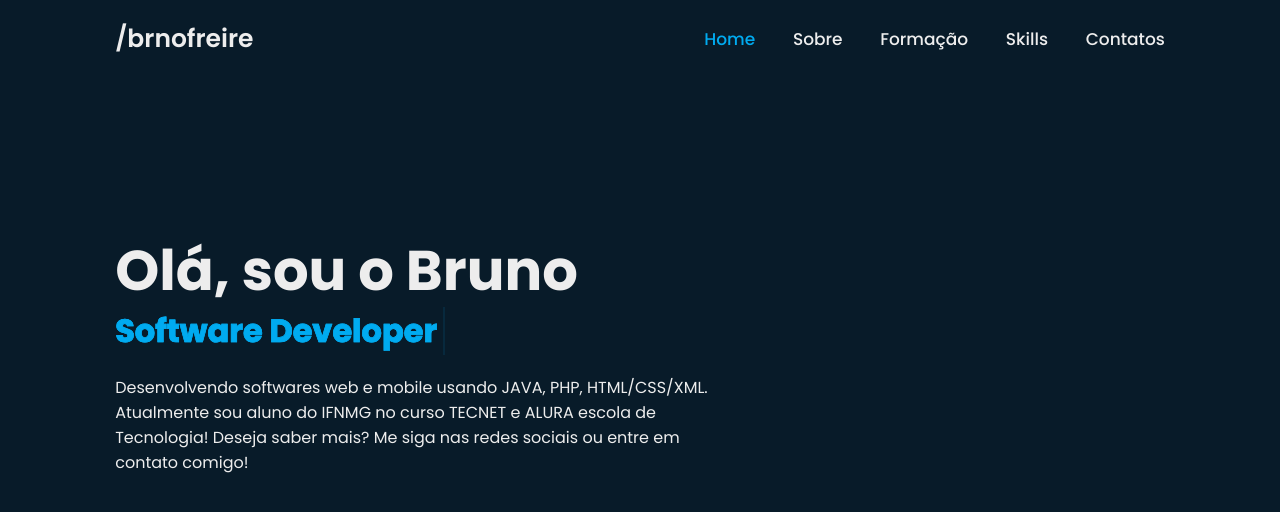
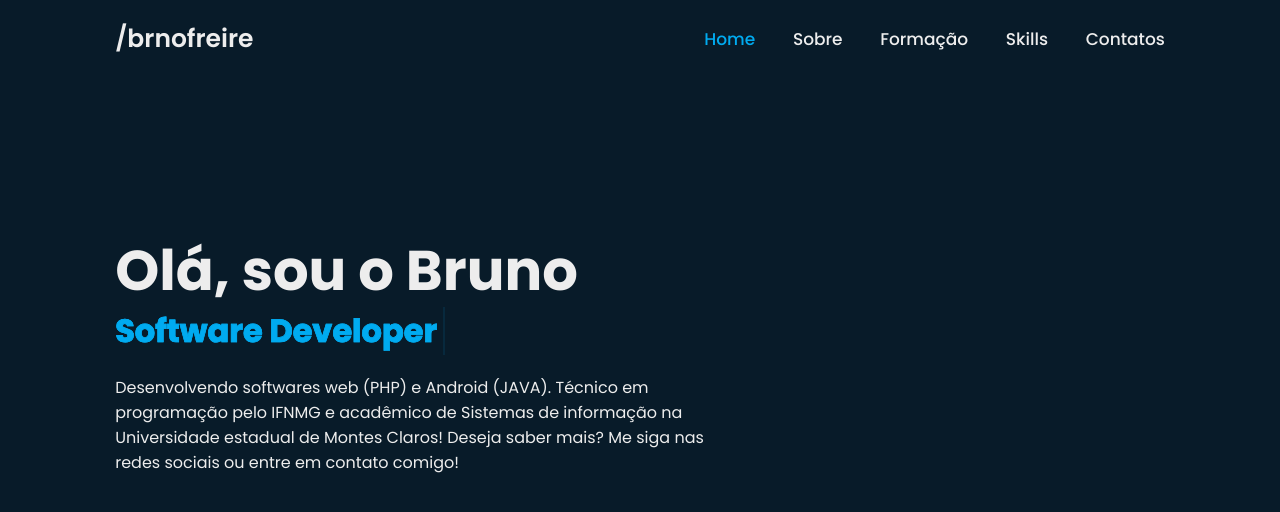
Before and after one commit to brnofreire/portfolio, a plain HTML site: page index.html in a window 1280 px wide. Shown: the top 512 px of the page. Drawn offline with nearby package versions, Linux system fonts and the light colour scheme.

Commit message:
Update index.html

```diff
--- a/index.html
+++ b/index.html
@@ -41,8 +41,8 @@
                 <h3 class="multiple-text">Software Developer</h3>
                 <span class="animate" style="--i:3;"></span>
             </div>
-            <p>Desenvolvendo softwares web e mobile usando JAVA, PHP, HTML/CSS/XML.
-                Atualmente sou aluno do IFNMG no curso TECNET e ALURA escola de Tecnologia!
+            <p>Desenvolvendo softwares web (PHP) e Android (JAVA).
+                Técnico em programação pelo IFNMG e acadêmico de Sistemas de informação na Universidade estadual de Montes Claros!
                 Deseja saber mais? Me siga nas redes sociais ou entre em contato comigo!<span class="animate" style="--i:4;"></span></p>
 
             <div class="btn-box">
```
